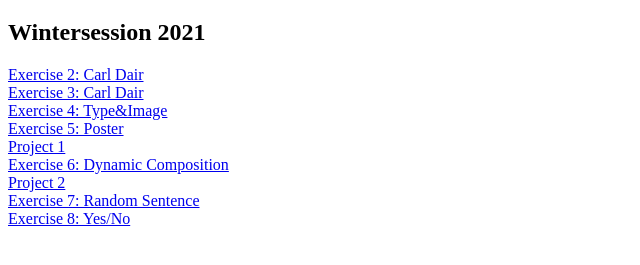
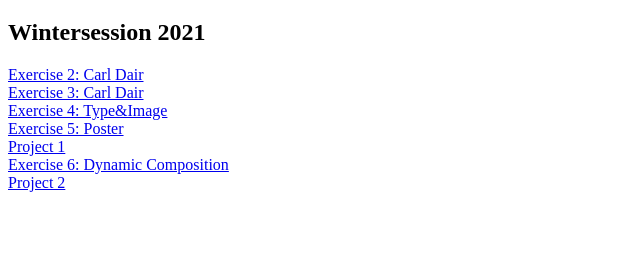
Before and after one commit to cdai-wd/wsweb, a plain HTML site: page index.html in a window 1280 px wide. Shown: the part 61-326 px from the top of the page, without its empty margins (0-640 px from the left). Drawn offline with Linux system fonts and the light colour scheme.

Commit message:
Update index.html

```diff
--- a/index.html
+++ b/index.html
@@ -18,9 +18,7 @@
   <br>
   <a href="____">Project 2</a>
   <br>
-  <a href="____">Exercise 7: Random Sentence</a>
-  <br>
-  <a href="____">Exercise 8: Yes/No</a>
+
   <br>
 
 
```
